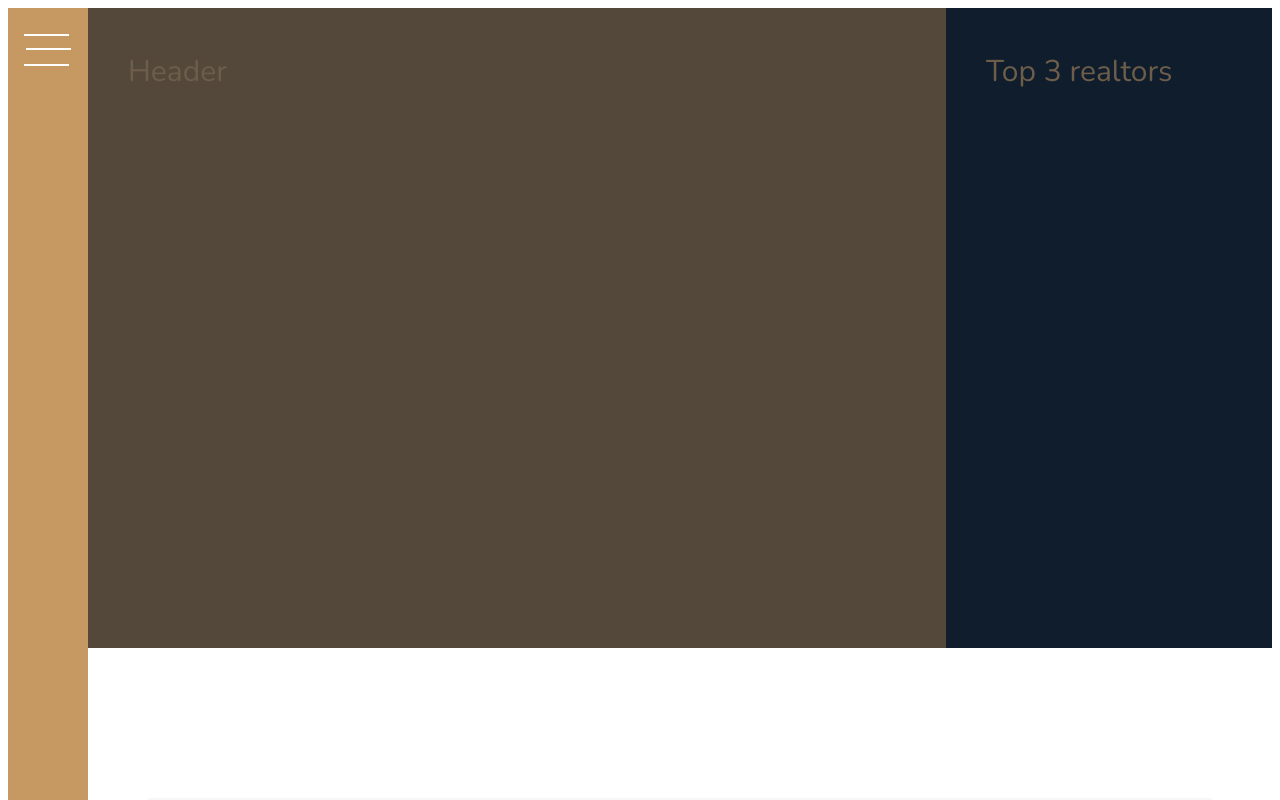
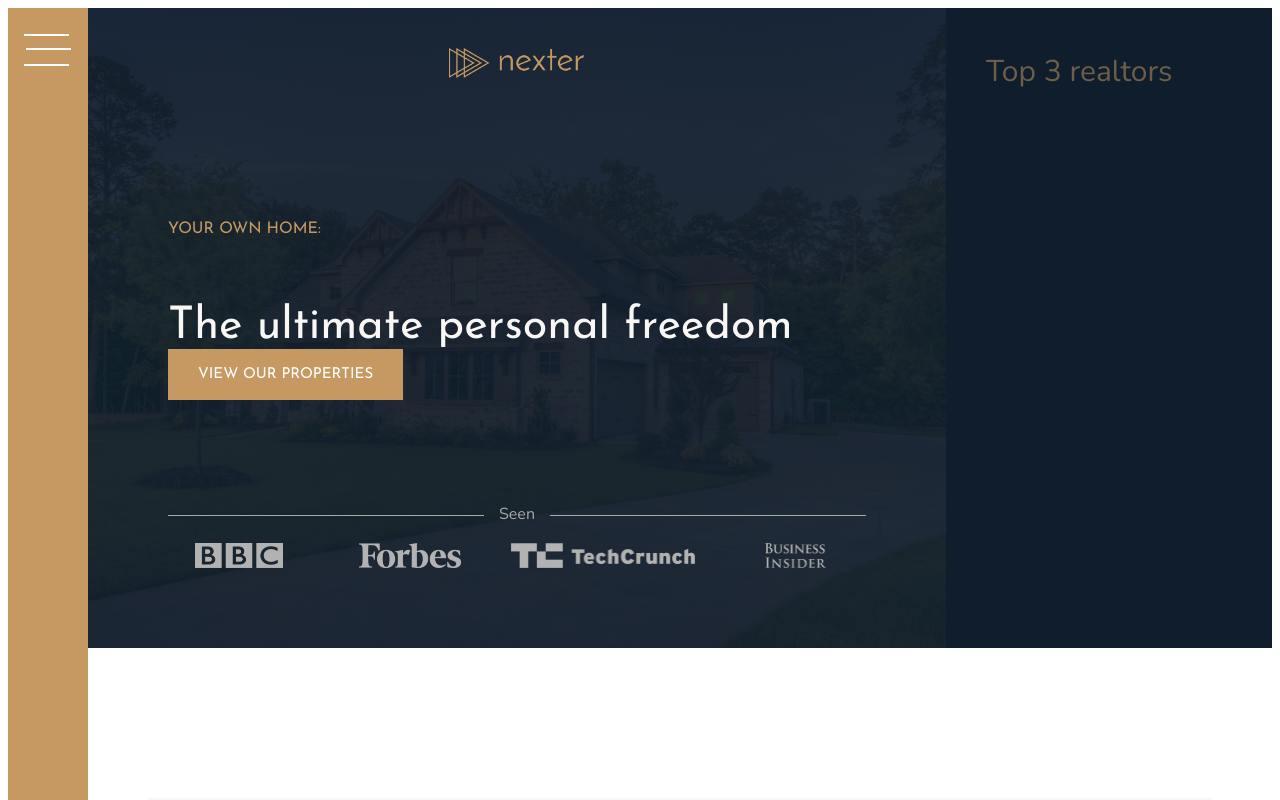
Before and after one commit to parmeet1402/nexter, a website: page index.html in a window 1280 px wide. Shown: the top 800 px of the page. Drawn offline with nearby package versions, Linux system fonts and the light colour scheme.

Commit message:
added header[left] v1

```diff
--- a/index.html
+++ b/index.html
@@ -17,7 +17,17 @@
     </div>
 
     <header class="header">
-        Header
+        <img src="img/logo.png" alt="Nexter logo" class="header__logo">
+        <h3 class="heading-3">Your own home:</h3>
+        <h1 class="heading-1">The ultimate personal freedom</h1>
+        <button class="btn header__btn">View our properties</button>
+        <div class="header__seenon-text">Seen</div>
+        <div class="header__seenon-logos">
+            <img src="img/logo-bbc.png" alt="Seen on Logo 1">
+            <img src="img/logo-forbes.png" alt="Seen on Logo 2">
+            <img src="img/logo-techcrunch.png" alt="Seen on Logo 3">
+            <img src="img/logo-bi.png" alt="Seen on Logo 4">
+        </div>
     </header>
 
     <div class="realtors">
--- a/sass/_header.scss
+++ b/sass/_header.scss
@@ -1,4 +1,56 @@
 .header{
     background-color: $color-grey-dark-1;
     grid-column: full-start / col-end 6;
+    background-image: linear-gradient(rgba($color-secondary, .93), rgba($color-secondary, .93)), url(../img/hero.jpeg);
+    background-size: cover;
+    background-position: center;
+    padding: 8rem;
+    padding-top: 4rem;
+
+    display: grid;
+    grid-template-rows: 1fr min-content 6rem 1fr;
+    grid-row-gap: 1.5rem;
+    justify-content: center;
+    &__logo{
+        height: 3rem;
+        justify-self: center;
+    }
+
+    &__btn{
+        align-self: start;
+        justify-self: start;
+    }
+
+    &__seenon-text{
+        display: grid;
+        grid-template-columns: 1fr min-content 1fr;
+        grid-column-gap: 1.5rem;
+        align-items: center;
+
+
+        font-size: 1.6rem;
+        color: $color-grey-light-2;
+
+        &::after,
+        &::before{
+            content: "";
+            height: 1px;
+            display: block;
+            background-color: currentColor;
+        }
+    }
+
+    &__seenon-logos{
+        display: grid;
+        grid-template-columns: repeat(4, 1fr);
+        grid-column-gap: 3rem;
+        justify-items: center;
+
+        img{
+            height: 2.5rem;
+            filter: brightness(70%);
+        }
+    }
+
+
 }
--- a/sass/_typography.scss
+++ b/sass/_typography.scss
@@ -5,6 +5,9 @@
 
 .heading-1{
     @extend %heading;
+    font-size: 4.5rem;
+    color: $color-grey-light-1;
+    line-height: 1;
 }
 .heading-2{
     @extend %heading;
```
Also changed, not shown: css/style.css.
